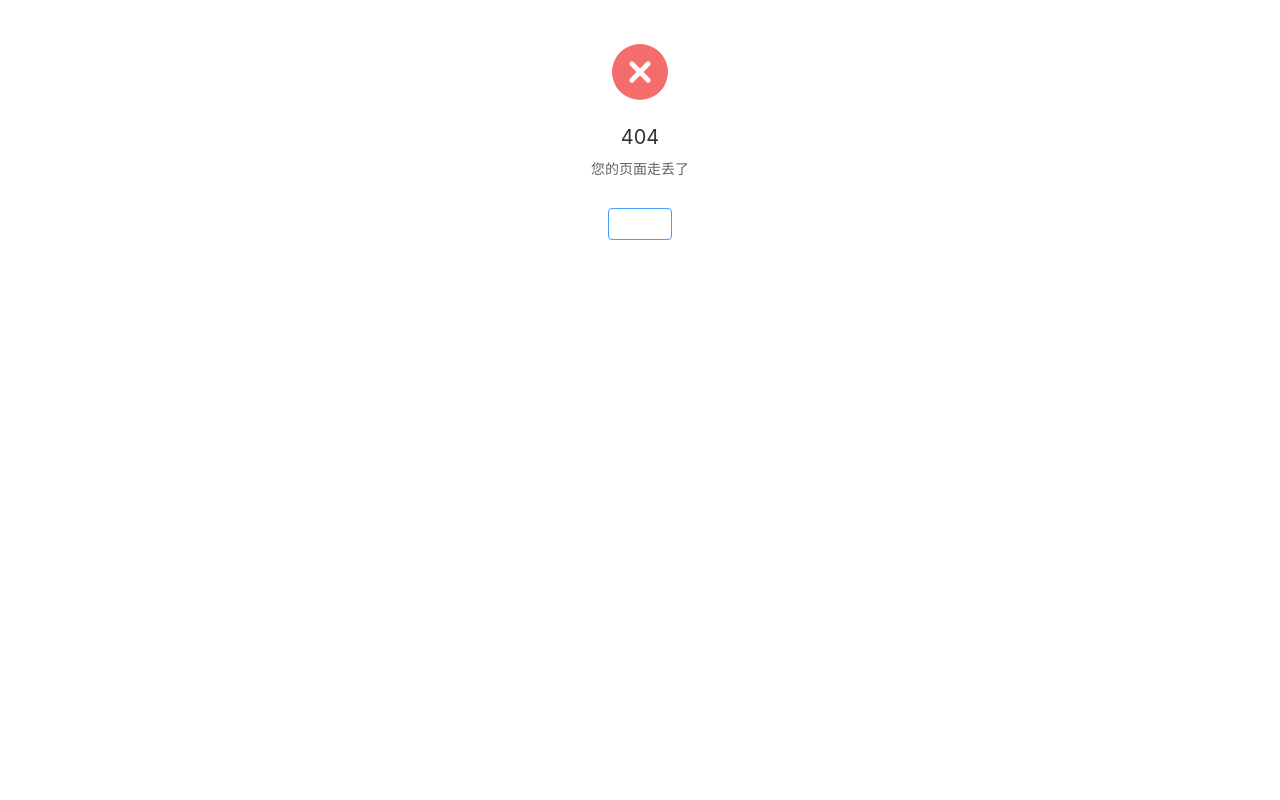
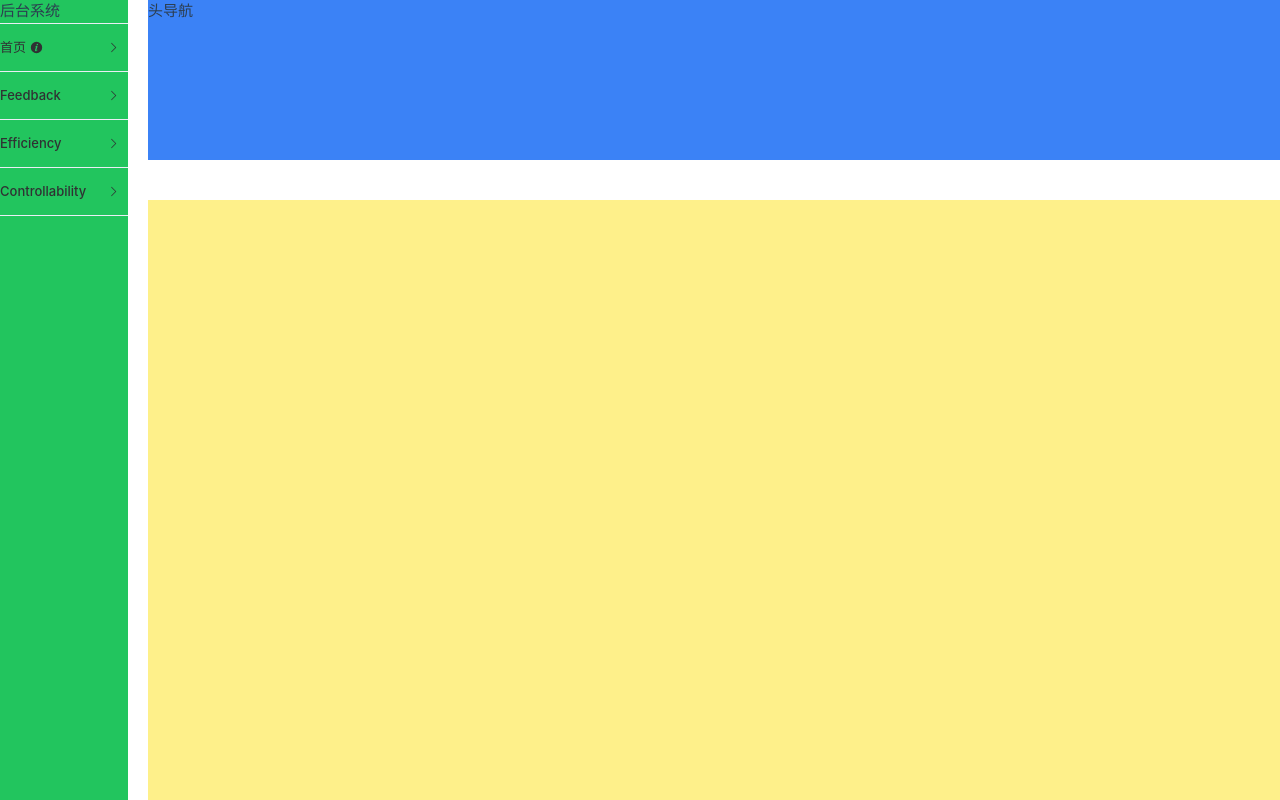
Before and after one commit to n0bo-git/sql-, a Vue app in the folder edu-vue3/: page /home in a window 1280 px wide. Before the commit this address had no page. Built offline with nearby package versions, Linux system fonts and the light colour scheme.

Commit message:
写导航页

```diff
--- /dev/null
+++ b/edu-vue3/src/pages/ActualContent.vue
@@ -0,0 +1,14 @@
+<template>
+  <div>
+    <div class="content">
+      <router-view></router-view>
+    </div>
+  </div>
+
+</template>
+
+<script setup>
+</script>
+
+<style>
+</style>
--- /dev/null
+++ b/edu-vue3/src/pages/AsideMenu.vue
@@ -0,0 +1,53 @@
+<template>
+  <div class="demo-collapse ">
+    <div>
+      <h1>后台系统</h1>
+    </div>
+    <el-collapse accordion>
+      <el-collapse-item name="1">
+        <template #title="{ isActive }">
+          <div :class="['title-wrapper', { 'is-active': isActive }] ">
+            首页
+            <el-icon class="header-icon">
+              <info-filled />
+            </el-icon>
+          </div>
+        </template>
+          <div>
+            商品管理
+          </div>
+        </el-collapse-item>
+        <el-collapse-item title="Feedback" name="2">
+          <div>
+            2
+          </div>
+        </el-collapse-item>
+        <el-collapse-item title="Efficiency" name="3">
+          <div>
+            4
+          </div>
+        </el-collapse-item>
+        <el-collapse-item title="Controllability" name="4">
+          <div>
+            7
+          </div>
+        </el-collapse-item>
+    </el-collapse>
+  </div>
+</template>
+
+<script setup>
+import { InfoFilled } from '@element-plus/icons-vue'
+</script>
+
+<style scoped>
+.title-wrapper {
+  display: flex;
+  align-items: center;
+  gap: 4px;
+}
+
+.title-wrapper.is-active {
+  color: var(--el-color-primary);
+}
+</style>
--- /dev/null
+++ b/edu-vue3/src/pages/HeadMenu.vue
@@ -0,0 +1,12 @@
+<template>
+  <div>
+    <h2>头导航</h2>
+  </div>
+
+</template>
+
+<script setup>
+</script>
+
+<style>
+</style>
--- a/edu-vue3/src/pages/HomeIndex.vue
+++ b/edu-vue3/src/pages/HomeIndex.vue
@@ -1,7 +1,52 @@
 <template>
-  <div class="container">
-    <h1 class="title">后台首页</h1>
-    <p class="description">这是一个使用Vue3和Tailwind CSS构建的示例页面。</p>
-    <button class="btn">点击我</button>
+  <div class="layout">
+    <el-container>
+      <AsideMenu class="asidemenu bg-green-500" />
+      <el-container>
+        <el-header>
+          <HeadMenu class="headmenu bg-blue-500 " />
+        </el-header>
+        <el-main>
+          <ActualContent class="content bg-yellow-200" />
+        </el-main>
+
+      </el-container>
+    </el-container>
   </div>
 </template>
+
+<script setup>
+  import AsideMenu from './AsideMenu.vue'
+  import ActualContent from './ActualContent.vue'
+  import  HeadMenu from './HeadMenu.vue';
+</script>
+
+<style scoped>
+.layout {
+  display: flex;
+  flex-direction: row;
+  height: 100%;
+}
+.asidemenu {
+  width: 10vw;
+  height: 100%;
+  position: fixed;
+  left: 0;
+  top: 0;
+  bottom: 0;
+}
+.headmenu {
+  position: fixed;
+  width: 100%;
+  min-height: 20vh;
+  margin-left: 10vw;
+  margin-top: 0;
+}
+.content {
+  position: fixed;
+  width: 100%;
+  min-height: 80vh;
+  margin-left: 10vw;
+  margin-top: 15vh;
+}
+</style>
--- a/edu-vue3/src/pages/UserLogin.vue
+++ b/edu-vue3/src/pages/UserLogin.vue
@@ -1,13 +1,20 @@
 <template>
   <div class="login-container">
     <el-row
-    type="flex"
-    justify="center"
-    align="middle"
+    justify=center
+    align=center
     class="login-row">
       <el-col :span="24" class="login-col">
-        <div class="login-box">
-          <h2>用户登录</h2>
+        <div class="welcome-box">
+          <h2 class=" text-yellow-200 text-3xl align-top">用户登录</h2>
+        </div>
+        <div class="login-box" bg-white>
+          <div class="account-box">
+            <h2 class="leading-relaxed">账号</h2>
+          </div>
+          <div class="password-box">
+            <h2 class="leading-relaxed">密码</h2>
+          </div>
         </div>
       </el-col>
     </el-row>
@@ -20,7 +27,12 @@
   min-height: 100vh;
   background: linear-gradient(135deg, #667eea 0%, #764ba2 100%);
 }
-
+.welcome-box {
+  display: flex;
+  justify-content: center;
+  align-items: center;
+  margin-bottom: 500px;
+}
 /* 关键：让 el-row 占满容器 */
 .login-row {
   width: 100% !important;
@@ -34,10 +46,15 @@
   justify-content: center;
   align-items: center;
 }
-
+.account-box, .password-box {
+  width: 420px;
+  padding: 40px;
+  border-radius: 10px;
+  box-shadow: 0 8px 24px rgba(0, 0, 0, 0.15);
+}
 .login-box {
-  width: 400px;
-  padding: 40px;
+  width: 500px;
+  padding: 50px;
   background: #fff;
   border-radius: 12px;
   box-shadow: 0 8px 24px rgba(0, 0, 0, 0.15);
--- a/edu-vue3/src/router/index.js
+++ b/edu-vue3/src/router/index.js
@@ -14,7 +14,7 @@ const router = createRouter({
   history: createWebHistory(import.meta.env.BASE_URL),
   routes: [
     {
-      path: '/',
+      path: '/home',
       name: 'home',
       component: HomeIndex,
     },
@@ -24,7 +24,7 @@ const router = createRouter({
       component: LoginTest,
     },
     {
-      path: '/shopping',
+      path: '/',
       name: 'shopping',
       component: UserShopping,
     },
```
